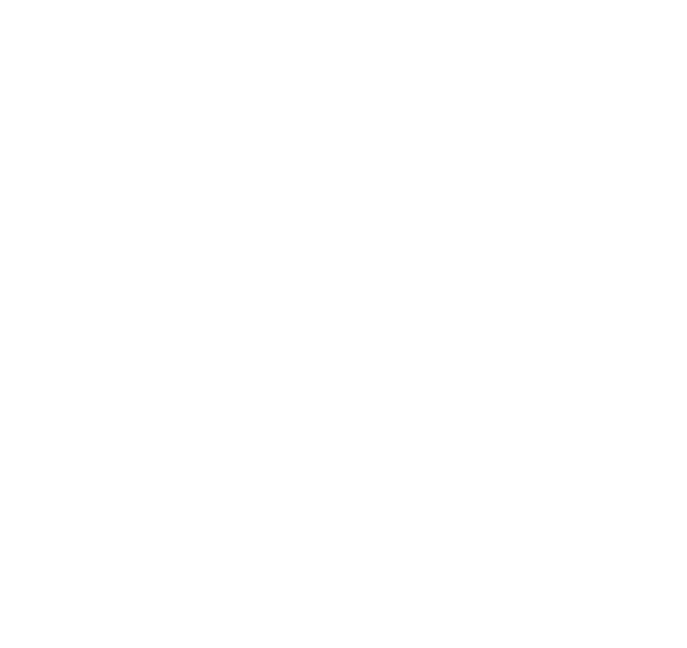
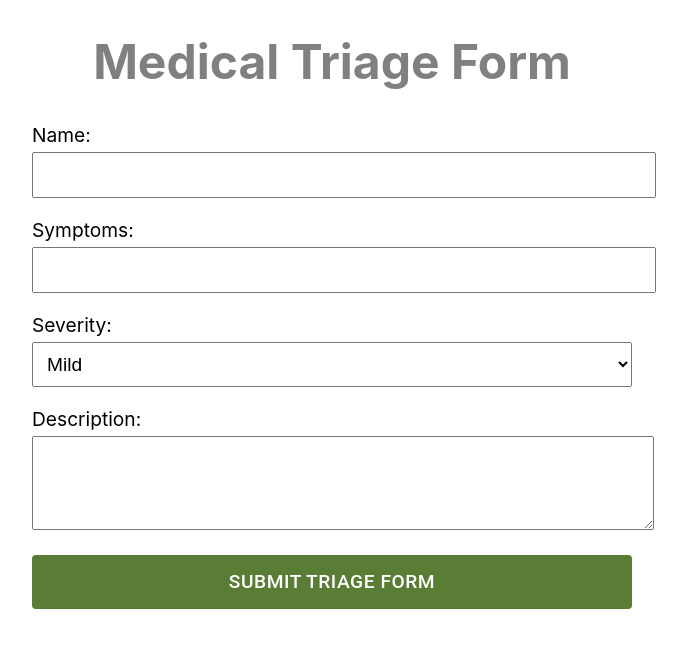
Before and after one commit to SENG-350-2024-fall/Team10, a React (Create React App) app in the folder Milestone 2/my-app/: page /TriageForm in a window 1280 px wide. Before the commit this address had no page. Shown: the top 648 px of the page, without its empty margins (308-995 px from the left). Built offline with nearby package versions, Linux system fonts and the light colour scheme.

Commit message:
fixed list view

```diff
--- a/Milestone 2/my-app/src/frontend/pages/App.js
+++ b/Milestone 2/my-app/src/frontend/pages/App.js
@@ -8,6 +8,7 @@
 import Notifications from './Notifications.js';
 import Status from './Status.js';
 import WaitTimes from './WaitTimes.js';
+import TriageForm from './TriageForm.js';
 
 const App = () => {
 
@@ -19,6 +20,7 @@
             <Route path="/Notifications" element={<Notifications />} />
             <Route path="/Status" element={<Status />} />
             <Route path="/WaitTimes" element={<WaitTimes />} />
+            <Route path="/TriageForm" element={<TriageForm />} />
             </Routes>
         </Router>
     );
--- /dev/null
+++ b/Milestone 2/my-app/src/frontend/pages/TriageForm.js
@@ -0,0 +1,105 @@
+import React, { useState } from 'react';
+import Button from '@mui/material/Button';
+import { useNavigate } from 'react-router-dom';
+
+const TriageForm = () => {
+    const [formData, setFormData] = useState({
+        name: '',
+        symptoms: '',
+        severity: 'mild',
+        description: ''
+    });
+
+    const navigate = useNavigate();
+
+    const handleChange = (e) => {
+        const { name, value } = e.target;
+        setFormData({
+            ...formData,
+            [name]: value
+        });
+    };
+
+    const handleSubmit = (e) => {
+        e.preventDefault();
+        console.log('Form submitted:', formData);
+        alert('Triage form submitted!');
+
+        // Clear form after submission
+        setFormData({
+            name: '',
+            symptoms: '',
+            severity: 'mild',
+            description: ''
+        });
+
+        // Navigate to home page
+        navigate('/');
+    };
+
+    return (
+        <div style={{ margin: '0 auto', maxWidth: '600px' }}>
+            <h1 style={{ justifyContent: 'center', color: 'grey', textAlign: 'center', fontWeight: 'bold', fontSize: '3em' }}>
+                Medical Triage Form
+            </h1>
+            <form onSubmit={handleSubmit} style={{ display: 'flex', flexDirection: 'column', gap: '15px' }}>
+                <label style={{ fontSize: '1.2em' }}>
+                    Name:
+                    <input
+                        type="text"
+                        name="name"
+                        value={formData.name}
+                        onChange={handleChange}
+                        required
+                        style={{ width: '100%', padding: '10px', margin: '5px 0', fontSize: '1em' }}
+                    />
+                </label>
+
+                <label style={{ fontSize: '1.2em' }}>
+                    Symptoms:
+                    <input
+                        type="text"
+                        name="symptoms"
+                        value={formData.symptoms}
+                        onChange={handleChange}
+                        required
+                        style={{ width: '100%', padding: '10px', margin: '5px 0', fontSize: '1em' }}
+                    />
+                </label>
+
+                <label style={{ fontSize: '1.2em' }}>
+                    Severity:
+                    <select
+                        name="severity"
+                        value={formData.severity}
+                        onChange={handleChange}
+                        required
+                        style={{ width: '100%', padding: '10px', margin: '5px 0', fontSize: '1em' }}
+                    >
+                        <option value="mild">Mild</option>
+                        <option value="moderate">Moderate</option>
+                        <option value="severe">Severe</option>
+                    </select>
+                </label>
+
+                <label style={{ fontSize: '1.2em' }}>
+                    Description:
+                    <textarea
+                        name="description"
+                        value={formData.description}
+                        onChange={handleChange}
+                        required
+                        rows="4"
+                        style={{ width: '100%', padding: '10px', margin: '5px 0', fontSize: '1em' }}
+                    />
+                </label>
+
+                <Button type="submit" style={{ backgroundColor: '#597D35', color: 'white', padding: '10px', fontSize: '1.2em' }}>
+                    Submit Triage Form
+                </Button>
+            </form>
+        </div>
+    );
+};
+
+export default TriageForm;
--- a/Milestone 2/my-app/src/frontend/pages/WaitTimes.js
+++ b/Milestone 2/my-app/src/frontend/pages/WaitTimes.js
@@ -1,8 +1,10 @@
-import React from 'react';
+import React, { useState } from 'react';
 import { MapContainer, TileLayer, Marker, Popup } from 'react-leaflet';
 import L from 'leaflet';
 import 'leaflet/dist/leaflet.css';
 import Button from '@mui/material/Button';
+import Switch from '@mui/material/Switch';  // Importing the Switch component
+import { Link } from 'react-router-dom';
 import mapMarker from '../assets/mapMarker.png';
 
 // Custom red marker icon
@@ -15,23 +17,44 @@
 });
 
 const WaitTimes = ({ user }) => {
+    const [isMapView, setIsMapView] = useState(true); // Toggle state, default to map view
 
     const locations = [
         { name: 'Royal Jubilee Hospital', position: [48.4327, -123.3276], waitTime: '30 minutes' },
         { name: 'Victoria General Hospital', position: [48.4668, -123.4326], waitTime: '45 minutes' },
         { name: 'Saanich Peninsula Hospital', position: [48.6005, -123.4167], waitTime: 'X minutes' },
+        { name: 'Lady Minto / Gulf Islands Hospital', position: [48.8546, -123.5007], waitTime: 'X minutes' },
+        { name: 'Cowichan District Hospital', position: [48.7829, -123.7079], waitTime: 'X minutes' },
+        { name: 'Ladysmith Emergency Department', position: [48.9939, -123.8160], waitTime: 'X minutes' },
     ];
 
     const position = locations[0].position;
 
     return (
         <div>
-            <h1 style={{ justifyContent: 'center', color: 'grey', textAlign: 'center', fontWeight: 'bold', fontSize: '5em' }}>
-                ED Wait Times Near You
+            <h1 style={{ justifyContent: 'center', color: 'grey', textAlign: 'center', fontWeight: 'bold', fontSize: '4em' }}>
+                Emergency Departments Near You
+            </h1>
+            <h1 style={{ justifyContent: 'center', color: 'black', textAlign: 'center', fontWeight: 'bold', fontSize: '1em' }}>
+                {isMapView ? "Click on a pin to view wait times" : "List of Nearby Emergency Departments"}
             </h1>
 
-            {/* Add a map with a Marker and Popup */}
-            <div style={{ height: '500px', width: '100%', marginTop: '20px' }}>
+            {/* Toggle Switch for Map/List View */}
+            <div style={{ display: 'flex', justifyContent: 'center', alignItems: 'center', margin: '20px 0' }}>
+                <span style={{ fontSize: '1.2em', marginRight: '10px' }}>List View</span>
+                <Switch
+                    checked={isMapView}
+                    onChange={() => setIsMapView(!isMapView)}
+                    color="primary"
+                    inputProps={{ 'aria-label': 'toggle between map and list view' }}
+                />
+                <span style={{ fontSize: '1.2em', marginLeft: '10px' }}>Map View</span>
+            </div>
+
+            {/* Conditional Rendering: Map View or List View */}
+            {isMapView ? (
+                // Map View
+                <div style={{ height: '500px', width: '100%', marginTop: '10px' }}>
                     <MapContainer center={position} zoom={13} style={{ height: '100%', width: '100%' }}>
                         <TileLayer
                             url="https://{s}.tile.openstreetmap.org/{z}/{x}/{y}.png"
@@ -40,12 +63,50 @@
                         {locations.map((location, index) => (
                             <Marker key={index} position={location.position} icon={redIcon}>
                                 <Popup>
-                            {location.name} <br /> Current Wait Time: {location.waitTime}.
+                                    <div style={{ display: 'flex', flexDirection: 'column', justifyContent: 'center', alignItems: 'center', textAlign: 'center' }}>
+                                        <span>{location.name}</span>
+                                        <span>Current Wait Time: {location.waitTime}</span>
+                                        <Button component={Link} to={`/TriageForm`} style={{color: 'white', justifyContent: 'center', background:'green', width: '12em', height:'4em', marginTop:'10px'}}>
+                                            Medical Triage
+                                        </Button>
+                                    </div>
                                 </Popup>
                             </Marker>
                         ))}
                     </MapContainer>
                 </div>
+            ) : (
+                // List View
+                <div style={{ padding: '20px', backgroundColor: '#eeeeee', borderRadius: '30px', margin:'15px' }}>
+                <table style={{ width: '100%', borderCollapse: 'collapse' }}>
+                    <thead>
+                        <tr>
+                            <th style={{ textAlign: 'left', padding: '10px', fontSize: '1.2em' }}>ED Name</th>
+                            <th style={{ textAlign: 'left', padding: '10px', fontSize: '1.2em' }}>Current Wait Time</th>
+                            <th style={{ textAlign: 'center', padding: '10px', fontSize: '1.2em' }}></th>
+                        </tr>
+                    </thead>
+                    <tbody>
+                        {locations.map((location, index) => (
+                            <tr key={index}>
+                                <td style={{ padding: '10px', fontSize: '1.2em' }}>{location.name}</td>
+                                <td style={{ padding: '10px', fontSize: '1.2em' }}>{location.waitTime}</td>
+                                <td style={{ textAlign: 'center', padding: '10px' }}>
+                                    <Button
+                                        component={Link}
+                                        to={`/TriageForm`}
+                                        style={{color: 'white', background:'green', width: '12em', height:'3em'}}>
+                                        Medical Triage
+                                    </Button>
+                                </td>
+                            </tr>
+                        ))}
+                    </tbody>
+                </table>
+            </div>
+
+
+            )}
         </div>
     );
 };
```
Lines whose indentation alone changed are shown as unchanged.
